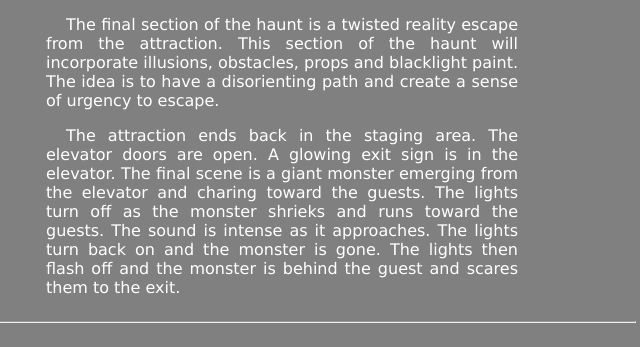
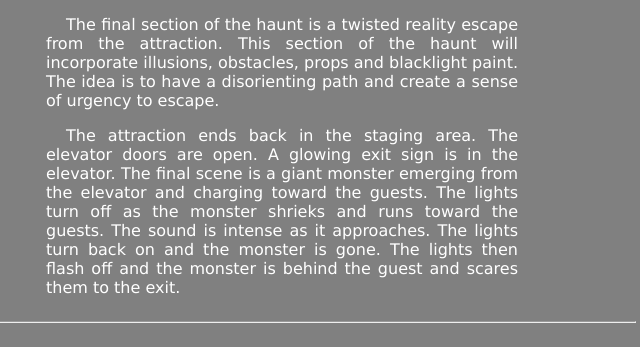
Before and after one commit to btslagle/btslagle.github.io, a plain HTML site: page create.html in a window 1280 px wide. Shown: the part 1419-1766 px from the top of the page, 594-1234 px from the left. Drawn offline with Linux system fonts and the light colour scheme.

Commit message:
spelling

```diff
--- a/create.html
+++ b/create.html
@@ -85,7 +85,7 @@
                     <p>
                         The final section of the haunt is a twisted reality escape from the attraction. This section of the haunt will incorporate illusions, obstacles, props and blacklight paint. The idea is to have a disorienting path and create a sense of urgency to escape. </p>
 
-                        <p>The attraction ends back in the staging area. The elevator doors are open. A glowing exit sign is in the elevator.  The final scene is a giant monster emerging from the elevator and charing toward the guests. The lights turn off as the monster shrieks and runs toward the guests. The sound is intense as it approaches. The lights turn back on and the monster is gone. The lights then  flash off and the monster is behind the guest and scares them to the exit. </p>
+                        <p>The attraction ends back in the staging area. The elevator doors are open. A glowing exit sign is in the elevator.  The final scene is a giant monster emerging from the elevator and charging toward the guests. The lights turn off as the monster shrieks and runs toward the guests. The sound is intense as it approaches. The lights turn back on and the monster is gone. The lights then  flash off and the monster is behind the guest and scares them to the exit. </p>
 
 
 
```
